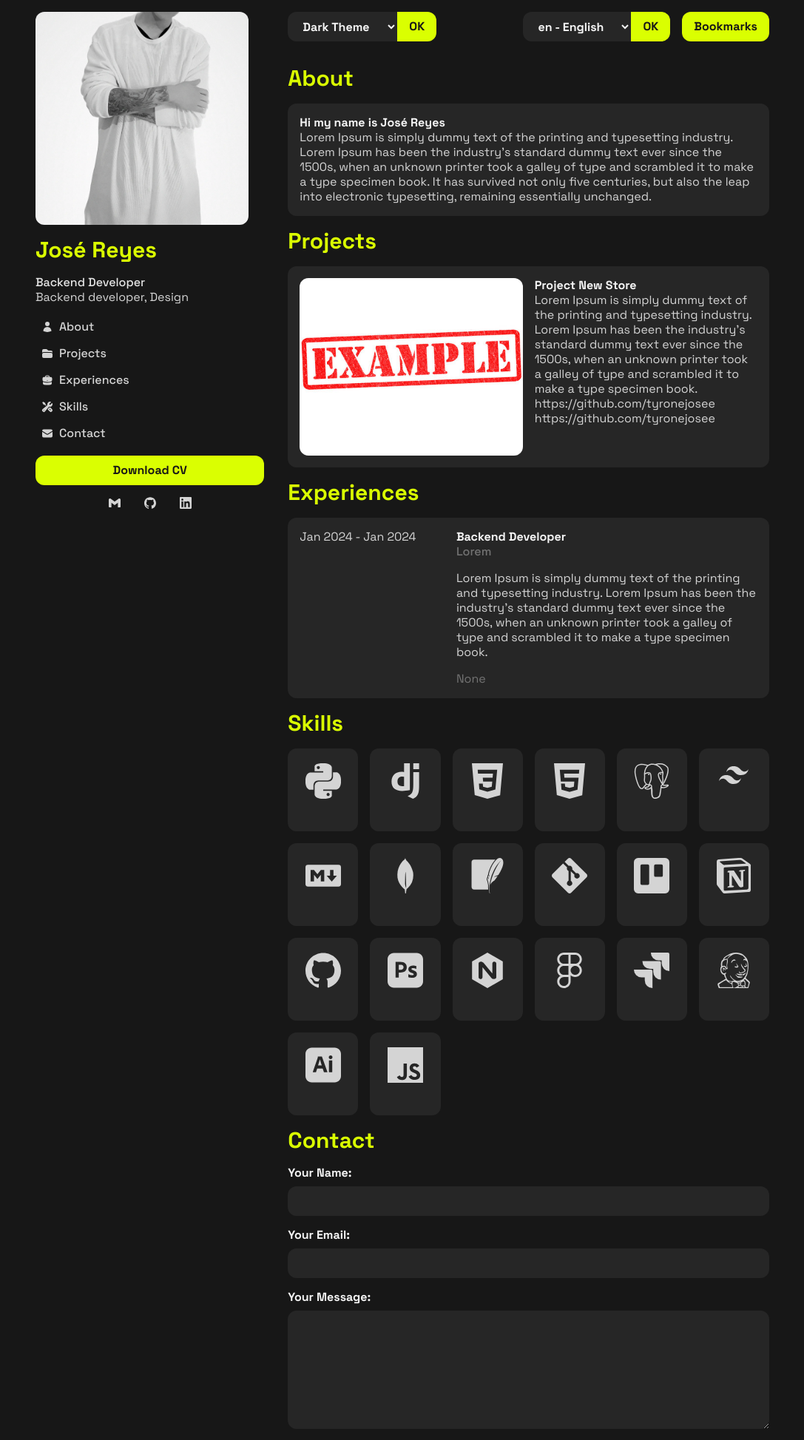
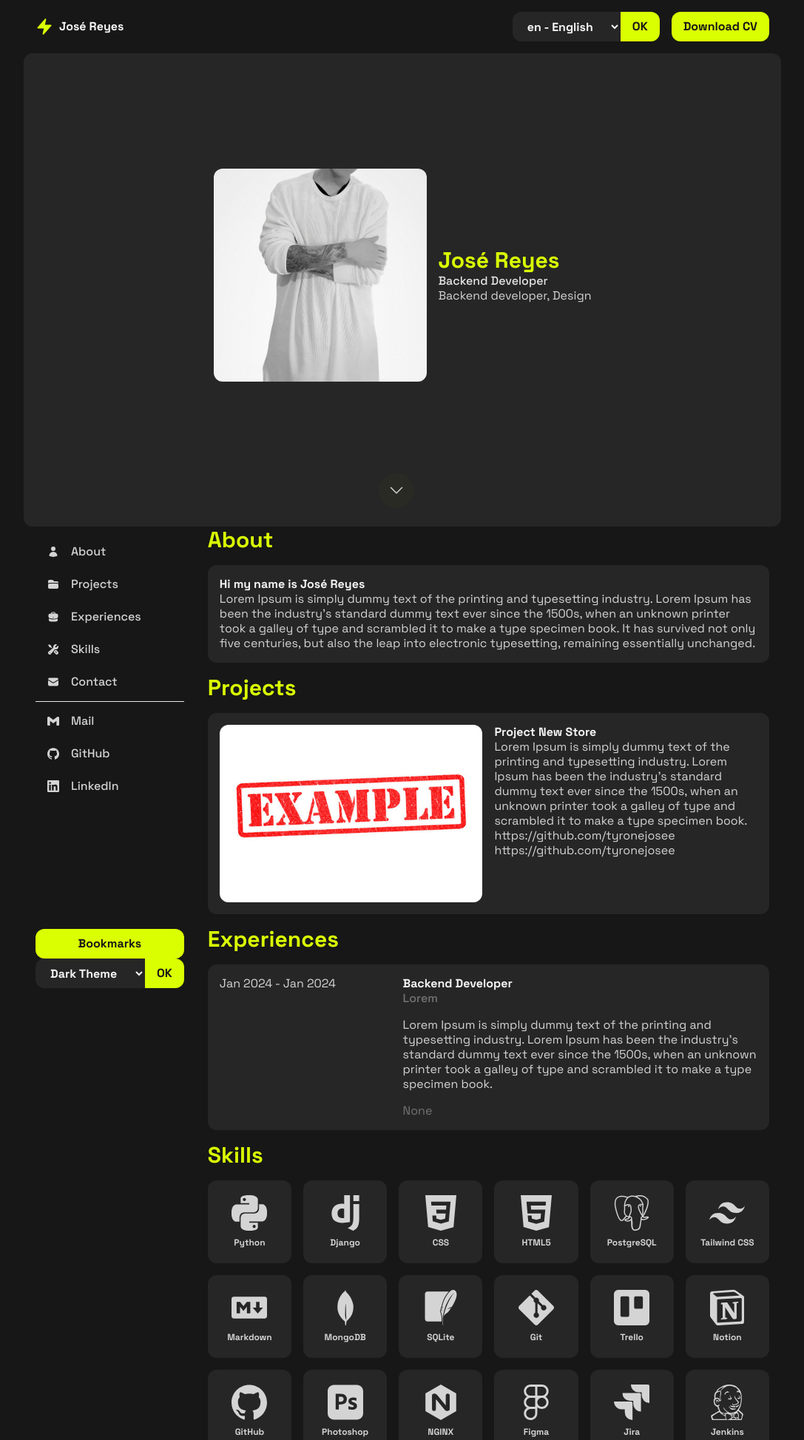
Before and after one commit to tyronejosee/project_portfolio, a Django app: page / in a window 1280 px wide. Shown: the top 1947 px of the page at 74% size, without its empty margins (96-1183 px from the left). Run offline with Django 5.2, Linux system fonts and the light colour scheme; data comes from the database, SQL or seed files in the repository; both versions use the stored data as it was after the commit.

Commit message:
Update CSS and HTML structure of project.

```diff
--- a/static/css/output.css
+++ b/static/css/output.css
@@ -800,8 +817,8 @@ video {
 }
 
 .intro {
-  height: 100vh;
-  min-height: 720px;
+  height: 640px;
+  border-radius: 0.75rem;
   --tw-bg-opacity: 1;
   background-color: rgb(229 229 229 / var(--tw-bg-opacity));
   padding: 1rem;
@@ -939,21 +956,14 @@ video {
 
 .sidebar {
   position: sticky;
-  top: 0px;
-  z-index: 10;
-  display: none;
-  height: 100%;
+  top: 3.5rem;
+  z-index: 0;
+  display: flex;
+  height: 640px;
+  width: 15rem;
   --tw-translate-x: -100%;
   transform: translate(var(--tw-translate-x), var(--tw-translate-y)) rotate(var(--tw-rotate)) skewX(var(--tw-skew-x)) skewY(var(--tw-skew-y)) scaleX(var(--tw-scale-x)) scaleY(var(--tw-scale-y));
-}
-
-.sidebar > :not([hidden]) ~ :not([hidden]) {
-  --tw-space-y-reverse: 0;
-  margin-top: calc(1rem * calc(1 - var(--tw-space-y-reverse)));
-  margin-bottom: calc(1rem * var(--tw-space-y-reverse));
-}
-
-.sidebar {
+  flex-direction: column;
   padding: 1rem;
   transition-property: transform;
   transition-timing-function: cubic-bezier(0.4, 0, 0.2, 1);
@@ -963,8 +973,6 @@ video {
 
 @media (min-width: 768px) {
   .sidebar {
-    display: block;
-    width: 33.333333%;
     --tw-translate-x: 0px;
     transform: translate(var(--tw-translate-x), var(--tw-translate-y)) rotate(var(--tw-rotate)) skewX(var(--tw-skew-x)) skewY(var(--tw-skew-y)) scaleX(var(--tw-scale-x)) scaleY(var(--tw-scale-y));
   }
@@ -988,48 +996,26 @@ video {
 
 .sidebar__link > :not([hidden]) ~ :not([hidden]) {
   --tw-space-x-reverse: 0;
-  margin-right: calc(0.5rem * var(--tw-space-x-reverse));
-  margin-left: calc(0.5rem * calc(1 - var(--tw-space-x-reverse)));
+  margin-right: calc(1rem * var(--tw-space-x-reverse));
+  margin-left: calc(1rem * calc(1 - var(--tw-space-x-reverse)));
 }
 
 .sidebar__link {
-  border-radius: 0.75rem;
-  padding-left: 0.5rem;
-  padding-right: 0.5rem;
-  padding-top: 0.25rem;
-  padding-bottom: 0.25rem;
-  font-weight: 500;
-}
-
-.sidebar__link:hover {
-  --tw-bg-opacity: 1;
-  background-color: rgb(229 229 229 / var(--tw-bg-opacity));
-  font-weight: 700;
-}
-
-:is(:where(.dark) .sidebar__link:hover) {
-  --tw-bg-opacity: 1;
-  background-color: rgb(38 38 38 / var(--tw-bg-opacity));
-  --tw-text-opacity: 1;
-  color: rgb(218 255 1 / var(--tw-text-opacity));
-}
-
-.sidebar__link--box {
   border-radius: 0.75rem;
   padding-left: 1rem;
   padding-right: 1rem;
   padding-top: 0.5rem;
   padding-bottom: 0.5rem;
-  transition-duration: 200ms;
-  transition-timing-function: cubic-bezier(0.4, 0, 0.2, 1);
-}
-
-.sidebar__link--box:hover {
+  font-weight: 500;
+}
+
+.sidebar__link:hover {
   --tw-bg-opacity: 1;
   background-color: rgb(229 229 229 / var(--tw-bg-opacity));
-}
-
-:is(:where(.dark) .sidebar__link--box:hover) {
+  font-weight: 700;
+}
+
+:is(:where(.dark) .sidebar__link:hover) {
   --tw-bg-opacity: 1;
   background-color: rgb(38 38 38 / var(--tw-bg-opacity));
   --tw-text-opacity: 1;
@@ -1041,9 +1027,13 @@ video {
 .navbar {
   position: sticky;
   top: 0px;
-  z-index: 10;
+  z-index: 50;
+  margin-left: auto;
+  margin-right: auto;
+  max-width: 1024px;
   --tw-bg-opacity: 1;
   background-color: rgb(245 245 245 / var(--tw-bg-opacity));
+  padding: 1rem;
 }
 
 :is(:where(.dark) .navbar) {
@@ -1055,8 +1045,6 @@ video {
   display: flex;
   align-items: center;
   justify-content: space-between;
-  padding-top: 1rem;
-  padding-bottom: 1rem;
 }
 
 /* Btn */
@@ -1131,41 +1119,7 @@ video {
 /* Skill */
 
 .skill {
-  transition: transform 0.3s ease;
-  display: flex;
-  height: 7rem;
-  transform: translate(var(--tw-translate-x), var(--tw-translate-y)) rotate(var(--tw-rotate)) skewX(var(--tw-skew-x)) skewY(var(--tw-skew-y)) scaleX(var(--tw-scale-x)) scaleY(var(--tw-scale-y));
-  flex-direction: column;
-  align-items: center;
-  justify-content: center;
-}
-
-.skill > :not([hidden]) ~ :not([hidden]) {
-  --tw-space-y-reverse: 0;
-  margin-top: calc(0.5rem * calc(1 - var(--tw-space-y-reverse)));
-  margin-bottom: calc(0.5rem * var(--tw-space-y-reverse));
-}
-
-.skill {
-  border-radius: 0.75rem;
-  --tw-bg-opacity: 1;
-  background-color: rgb(229 229 229 / var(--tw-bg-opacity));
   padding: 1rem;
-}
-
-.skill:hover {
-  --tw-scale-x: 1.05;
-  --tw-scale-y: 1.05;
-  transform: translate(var(--tw-translate-x), var(--tw-translate-y)) rotate(var(--tw-rotate)) skewX(var(--tw-skew-x)) skewY(var(--tw-skew-y)) scaleX(var(--tw-scale-x)) scaleY(var(--tw-scale-y));
-  --tw-bg-opacity: 1;
-  background-color: rgb(218 255 1 / var(--tw-bg-opacity));
-  --tw-text-opacity: 1;
-  color: rgb(23 23 23 / var(--tw-text-opacity));
-}
-
-:is(:where(.dark) .skill) {
-  --tw-bg-opacity: 1;
-  background-color: rgb(38 38 38 / var(--tw-bg-opacity));
 }
 
 .skill__grid {
@@ -1264,6 +1208,10 @@ video {
 /* ease-in-out duration-200 hover:translate-x-2 */
 
 /* ANIMATIONS [hover-scale transform hover:scale-105] */
+
+.hover-scale {
+  transition: transform 0.3s ease;
+}
 
 .sr-only {
   position: absolute;
@@ -1398,6 +1346,10 @@ video {
   height: 2.5rem;
 }
 
+.h-28 {
+  height: 7rem;
+}
+
 .h-4 {
   height: 1rem;
 }
@@ -1438,16 +1390,16 @@ video {
   width: 100%;
 }
 
-.max-w-screen-lg {
-  max-width: 1024px;
-}
-
 .max-w-xs {
   max-width: 20rem;
 }
 
 .flex-shrink-0 {
   flex-shrink: 0;
+}
+
+.transform {
+  transform: translate(var(--tw-translate-x), var(--tw-translate-y)) rotate(var(--tw-rotate)) skewX(var(--tw-skew-x)) skewY(var(--tw-skew-y)) scaleX(var(--tw-scale-x)) scaleY(var(--tw-scale-y));
 }
 
 @keyframes bounce {
@@ -1499,6 +1451,12 @@ video {
   justify-content: center;
 }
 
+.space-x-2 > :not([hidden]) ~ :not([hidden]) {
+  --tw-space-x-reverse: 0;
+  margin-right: calc(0.5rem * var(--tw-space-x-reverse));
+  margin-left: calc(0.5rem * calc(1 - var(--tw-space-x-reverse)));
+}
+
 .space-x-4 > :not([hidden]) ~ :not([hidden]) {
   --tw-space-x-reverse: 0;
   margin-right: calc(1rem * var(--tw-space-x-reverse));
@@ -1625,6 +1583,10 @@ video {
 .text-xs {
   font-size: 0.75rem;
   line-height: 1rem;
+}
+
+.font-bold {
+  font-weight: 700;
 }
 
 .text-gray-400 {
@@ -1781,12 +1759,6 @@ html {
   }
 }
 
-@media (min-width: 768px) {
-  .md\:w-2\/3 {
-    width: 66.666667%;
-  }
-}
-
 :is(:where(.dark) .dark\:bg-chartreuse-400) {
   --tw-bg-opacity: 1;
   background-color: rgb(218 255 1 / var(--tw-bg-opacity));
--- a/templates/base/landing.html
+++ b/templates/base/landing.html
@@ -52,9 +52,9 @@
   <h2><span class="section__title">{% translate "Skills" %}</span></h2>
   <section class="skill__grid">
     {% for skill in skills %}
-    <article class="skill group">
+    <article class="p-4 h-28 flex flex-col justify-center items-center bg-neutral-200 dark:bg-neutral-800 hover:bg-chartreuse-400 hover:text-neutral-900 rounded-xl hover-scale transform hover:scale-105 group space-y-2">
       {{ skill.icon|safe }}
-      <span class="skill__name">{{ skill.name }}</span>
+      <span class="text-xs font-bold">{{ skill.name }}</span>
     </article>
     {% endfor %}
   </section>
--- a/templates/includes/intro.html
+++ b/templates/includes/intro.html
@@ -1,9 +1,15 @@
 {% if request.path == '/' and not request.GET.success_message %}
 <section class="intro" id="intro-section">
-  <div class="max-w-screen-lg flex flex-col mx-auto h-full">
+  <div class="flex flex-col mx-auto h-full">
     <div class="flex justify-center items-center space-x-4 h-full">
-      <div class="w-full h-96 bg-chartreuse-400 rounded-xl"></div>
-      <div class="w-full h-96 bg-chartreuse-400 rounded-xl"></div>
+      <figure>
+        <img src="{{ portfolio.image_file.url }}" alt="{{ portfolio.full_name }}" class="sidebar__avatar">
+      </figure>
+      <div>
+        <h1 class="section__title text-nowrap">{{ portfolio.full_name }}</h1>
+        <span class="text__medium block">{{ portfolio.specialization }}</span>
+        <span class="line-clamp-3">{{ portfolio.bio }}</span>
+      </div>
     </div>
     <a href="{% url 'home:landing_view' %}#main-content" id="toggleHidden" class="mt-auto flex justify-center items-center animate-bounce">
       <div class="relative flex h-10 w-10">
--- a/templates/includes/navbar.html
+++ b/templates/includes/navbar.html
@@ -1,13 +1,12 @@
-{% load i18n %}
+{% load static i18n %}
 <nav class="navbar">
   <section class="navbar__content">
-    <!-- Theme Form -->
-    <div class="flex space-x-4">
-      <form method="post" action="{% url 'home:landing_view' %}" class="flex">{% csrf_token %}
-        {{ theme_form }}
-        <button type="submit" class="btn btn--primary rounded-s-none">OK</button>
-      </form>
+    <div class="flex items-center space-x-2">
+      <img src="{% static 'img/icon.svg' %}" alt="Logo" class="w-6 h-6">
+      <a href="{% url 'home:landing_view' %}" class="text__bold">José Reyes</a>
     </div>
+
+
     <div class="flex space-x-4">
       <!-- Language Form -->
       <form action="{% url 'set_language' %}" method="POST" class="flex">{% csrf_token %}
@@ -24,10 +23,13 @@
         </select>
         <input type="submit" value="OK" class="btn btn--primary rounded-s-none">
       </form>
-      <!-- Bookmark Button -->
-      <a href="{% url 'bookmarks:bookmark_list' %}" class="btn btn--primary">
-        <span>{% translate "Bookmarks" %}</span>
-      </a>
+
+      <!-- Resume Button -->
+      {% if portfolio.resume_file %}
+      <a href="{{ portfolio.resume_file.url }}" role="button" target="_blank" class="btn btn--primary">{% translate "Download CV" %}</a>
+      {% else %}
+      <a href="#" role="button" class="btn btn--primary">{% translate "No Resume Available" %}</a>
+      {% endif %}
     </div>
   </section>
 </nav>
--- a/templates/includes/sidebar.html
+++ b/templates/includes/sidebar.html
@@ -8,17 +8,9 @@
 </button>
 -->
 
-<!-- Sidebar Content -->
+<!-- Sidebar -->
 <aside id="sidebar" class="sidebar">
   {% if request.path == '/' %}
-  <figure>
-    <img src="{{ portfolio.image_file.url }}" alt="{{ portfolio.full_name }}" class="sidebar__avatar">
-  </figure>
-  <h1 class="section__title text-nowrap">{{ portfolio.full_name }}</h1>
-  <div>
-    <span class="text__medium block">{{ portfolio.specialization }}</span>
-    <span class="line-clamp-3">{{ portfolio.bio }}</span>
-  </div>
   <nav class="sidebar__nav">
     <ul class="space-y-2">
       <li>
@@ -65,33 +57,47 @@
           <span>{% translate "Contact" %}</span>
         </a>
       </li>
-    </ul>
-  </nav>
-  <div class="space-y-2">
-    {% if portfolio.resume_file %}
-    <a href="{{ portfolio.resume_file.url }}" role="button" target="_blank" class="btn btn--primary">{% translate "Download CV" %}</a>
-    {% else %}
-    <a href="#" role="button" class="btn btn--primary">{% translate "No Resume Available" %}</a>
-    {% endif %}
-    <div class="flex justify-center">
-      <a href="{{ portfolio.gmail }}" role="button" title="Gmail" target="_blank" class="sidebar__link--box" rel="noopener noreferrer">
+      <hr>
+      <li>
+        <a href="{{ portfolio.gmail }}" class="sidebar__link" target="_blank">
           <svg class="icon" fill="currentColor" role="img" viewBox="0 0 24 24" xmlns="http://www.w3.org/2000/svg">
             <path d="M24 5.457v13.909c0 .904-.732 1.636-1.636 1.636h-3.819V11.73L12 16.64l-6.545-4.91v9.273H1.636A1.636 1.636 0 0 1 0 19.366V5.457c0-2.023 2.309-3.178 3.927-1.964L5.455 4.64 12 9.548l6.545-4.91 1.528-1.145C21.69 2.28 24 3.434 24 5.457z"/>
           </svg>
+          <span>{% translate "Mail" %}</span>
         </a>
-      <a href="{{ portfolio.github }}" role="button" title="GitHub" target="_blank" class="sidebar__link--box" rel="noopener noreferrer">
+      </li>
+      <li>
+        <a href="{{ portfolio.github }}" class="sidebar__link" target="_blank">
           <svg class="icon" fill="currentColor" role="img" viewBox="0 0 24 24" xmlns="http://www.w3.org/2000/svg">
             <path d="M12 .297c-6.63 0-12 5.373-12 12 0 5.303 3.438 9.8 8.205 11.385.6.113.82-.258.82-.577 0-.285-.01-1.04-.015-2.04-3.338.724-4.042-1.61-4.042-1.61C4.422 18.07 3.633 17.7 3.633 17.7c-1.087-.744.084-.729.084-.729 1.205.084 1.838 1.236 1.838 1.236 1.07 1.835 2.809 1.305 3.495.998.108-.776.417-1.305.76-1.605-2.665-.3-5.466-1.332-5.466-5.93 0-1.31.465-2.38 1.235-3.22-.135-.303-.54-1.523.105-3.176 0 0 1.005-.322 3.3 1.23.96-.267 1.98-.399 3-.405 1.02.006 2.04.138 3 .405 2.28-1.552 3.285-1.23 3.285-1.23.645 1.653.24 2.873.12 3.176.765.84 1.23 1.91 1.23 3.22 0 4.61-2.805 5.625-5.475 5.92.42.36.81 1.096.81 2.22 0 1.606-.015 2.896-.015 3.286 0 .315.21.69.825.57C20.565 22.092 24 17.592 24 12.297c0-6.627-5.373-12-12-12"/>
           </svg>
+          <span>{% translate "GitHub" %}</span>
         </a>
-      <a href="{{ portfolio.linkedin }}" role="button" title="LinkedIn" target="_blank" class="sidebar__link--box" rel="noopener noreferrer">
+      </li>
+      <li>
+        <a href="{{ portfolio.linkedin }}" class="sidebar__link" target="_blank">
           <svg class="icon" fill="currentColor" role="img" viewBox="0 0 24 24" xmlns="http://www.w3.org/2000/svg">
             <path d="M20.447 20.452h-3.554v-5.569c0-1.328-.027-3.037-1.852-3.037-1.853 0-2.136 1.445-2.136 2.939v5.667H9.351V9h3.414v1.561h.046c.477-.9 1.637-1.85 3.37-1.85 3.601 0 4.267 2.37 4.267 5.455v6.286zM5.337 7.433c-1.144 0-2.063-.926-2.063-2.065 0-1.138.92-2.063 2.063-2.063 1.14 0 2.064.925 2.064 2.063 0 1.139-.925 2.065-2.064 2.065zm1.782 13.019H3.555V9h3.564v11.452zM22.225 0H1.771C.792 0 0 .774 0 1.729v20.542C0 23.227.792 24 1.771 24h20.451C23.2 24 24 23.227 24 22.271V1.729C24 .774 23.2 0 22.222 0h.003z"/>
           </svg>
+          <span>{% translate "LinkedIn" %}</span>
         </a>
-    </div>
+      </li>
+    </ul>
+  </nav>
+  <div class="mt-auto">
+    <!-- Bookmark Button -->
+    <a href="{% url 'bookmarks:bookmark_list' %}" class="btn btn--primary">
+      <span>{% translate "Bookmarks" %}</span>
+    </a>
+    <!-- Theme Form -->
+    <div class="flex space-x-4">
+      <form method="post" action="{% url 'home:landing_view' %}" class="flex">{% csrf_token %}
+        {{ theme_form }}
+        <button type="submit" class="btn btn--primary rounded-s-none">OK</button>
+      </form>
     </div>
     {% endif %}
+  </div>
   {% if '/bookmarks/' in request.path %}
   <!-- Filter -->
   <details class="bg-neutral-200 hover:bg-neutral-300 dark:bg-neutral-800 dark:hover:bg-neutral-700 cursor-pointer select-none rounded-xl" open>
--- a/templates/layouts/base.html
+++ b/templates/layouts/base.html
@@ -11,14 +11,14 @@
   <link rel="icon" type="image/svg+xml" href="{% static 'img/icon.svg' %}">
 </head>
 <body class="styles">
-  <!-- Intro -->
-  {#% include 'includes/intro.html' %#}
+  <!-- Navbar -->
+  {% include 'includes/navbar.html' %}
   <!-- Main Content -->
   <main class="content__wrapper" id="main-content">
+    {% include 'includes/intro.html' %}
     <section class="flex">
       {% include 'includes/sidebar.html' %}
-      <div class="w-full md:w-2/3 px-4 pb-4 space-y-4">
-        {% include 'includes/navbar.html' %}
+      <div class="w-full px-4 pb-4 space-y-4">
         {% block content %}{% endblock content %}
       </div>
     </section>
```
Also changed, not shown: other parts of static/css/output.css (+37 -14 lines), static/css/input.css (+9 -13 lines), db.sqlite3. Lines whose indentation alone changed are shown as unchanged.
